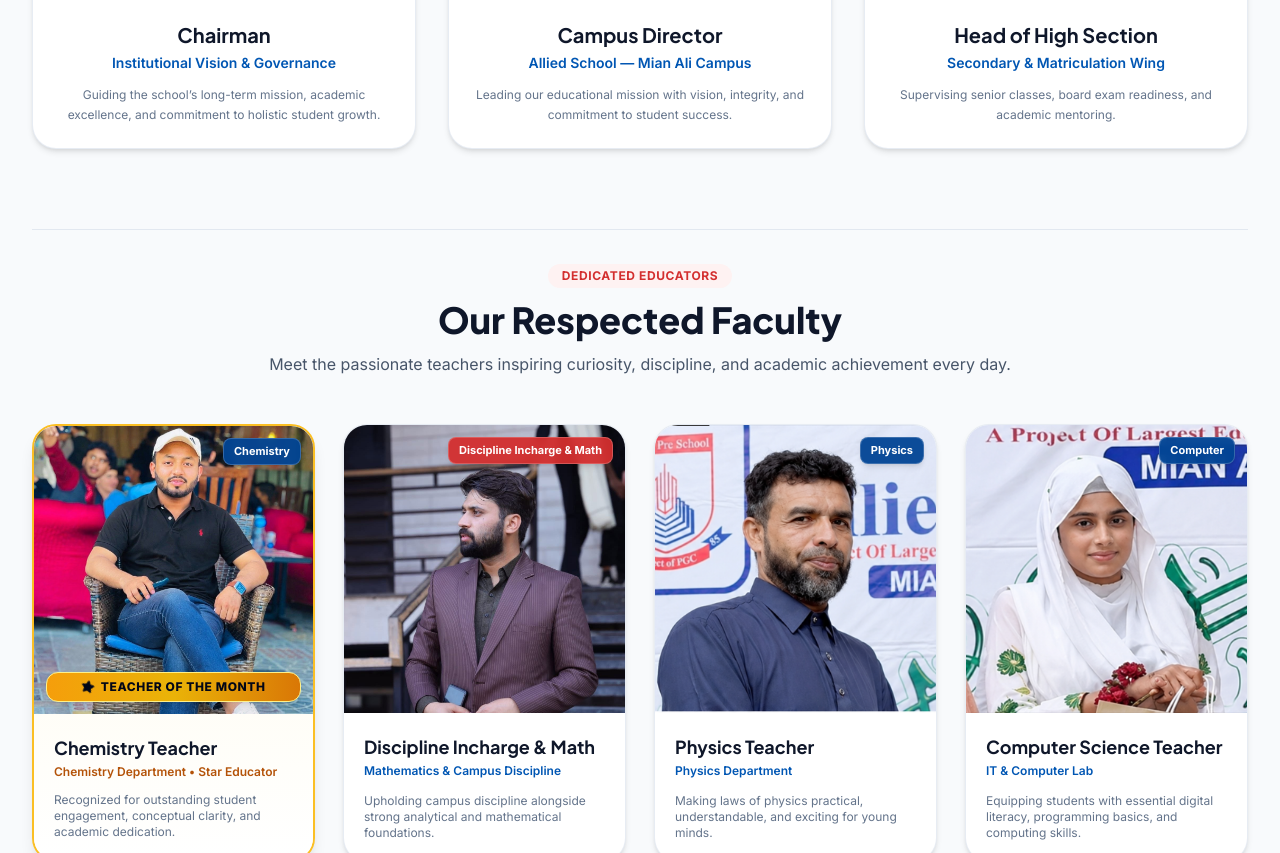
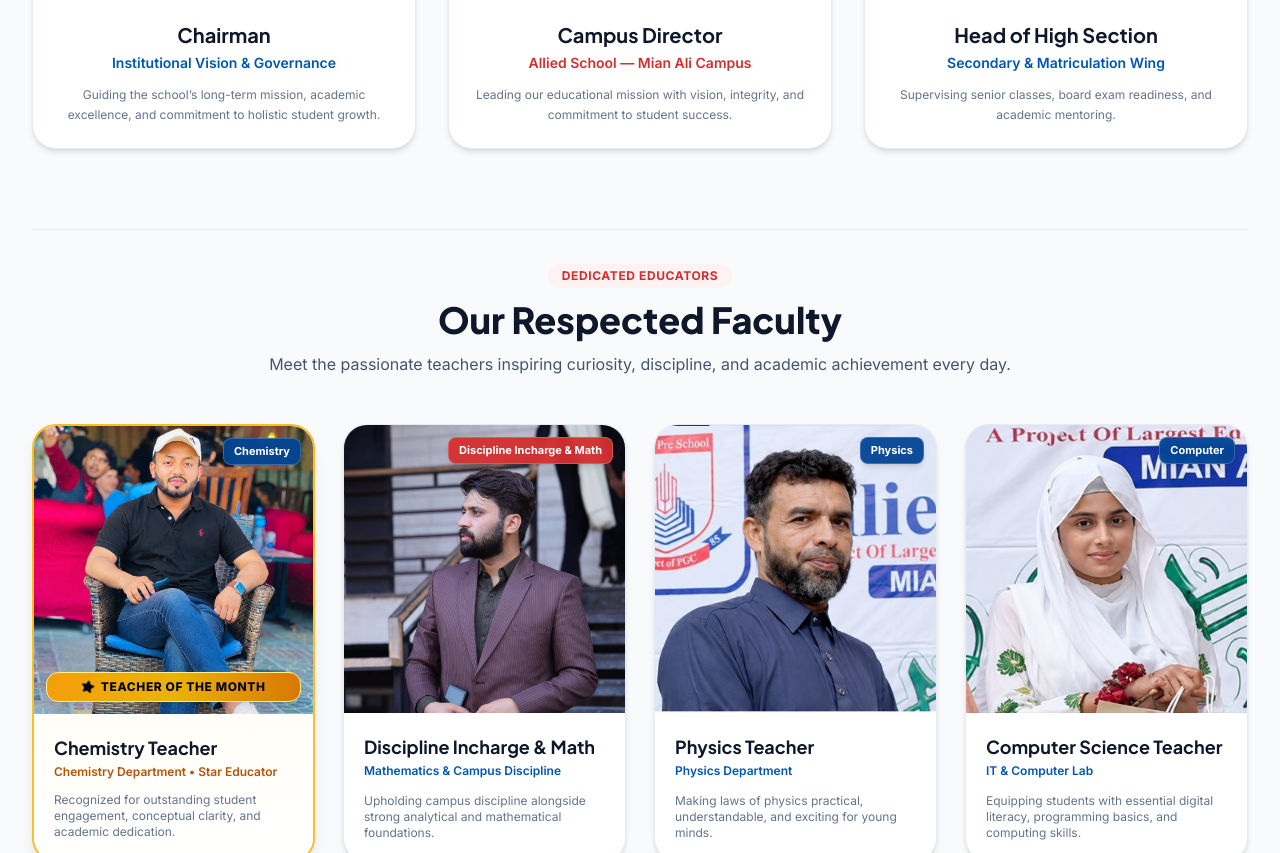
Before and after one commit to Asadullah-Codes/allied-school-mian-ali-campus, a plain HTML site: page index.html in a window 1280 px wide. Shown: the part 1350-2203 px from the top of the page. Drawn offline with nearby package versions, Linux system fonts and the light colour scheme.

Commit message:
Change text color for Campus Director title

```diff
--- a/index.html
+++ b/index.html
@@ -302,7 +302,7 @@
                 </div>
                 <div class="p-6 text-center">
                     <h3 class="font-heading text-xl font-bold text-slate-900">Campus Director</h3>
-                    <p class="text-alliedBlue-600 font-semibold text-sm mt-1">Allied School — Mian Ali Campus</p>
+                   <p class="text-alliedRed-600 font-semibold text-sm mt-1">Allied School — Mian Ali Campus</p>
                     <p class="text-slate-500 text-xs mt-3 leading-relaxed">
                         Leading our educational mission with vision, integrity, and commitment to student success.
                     </p>
```
